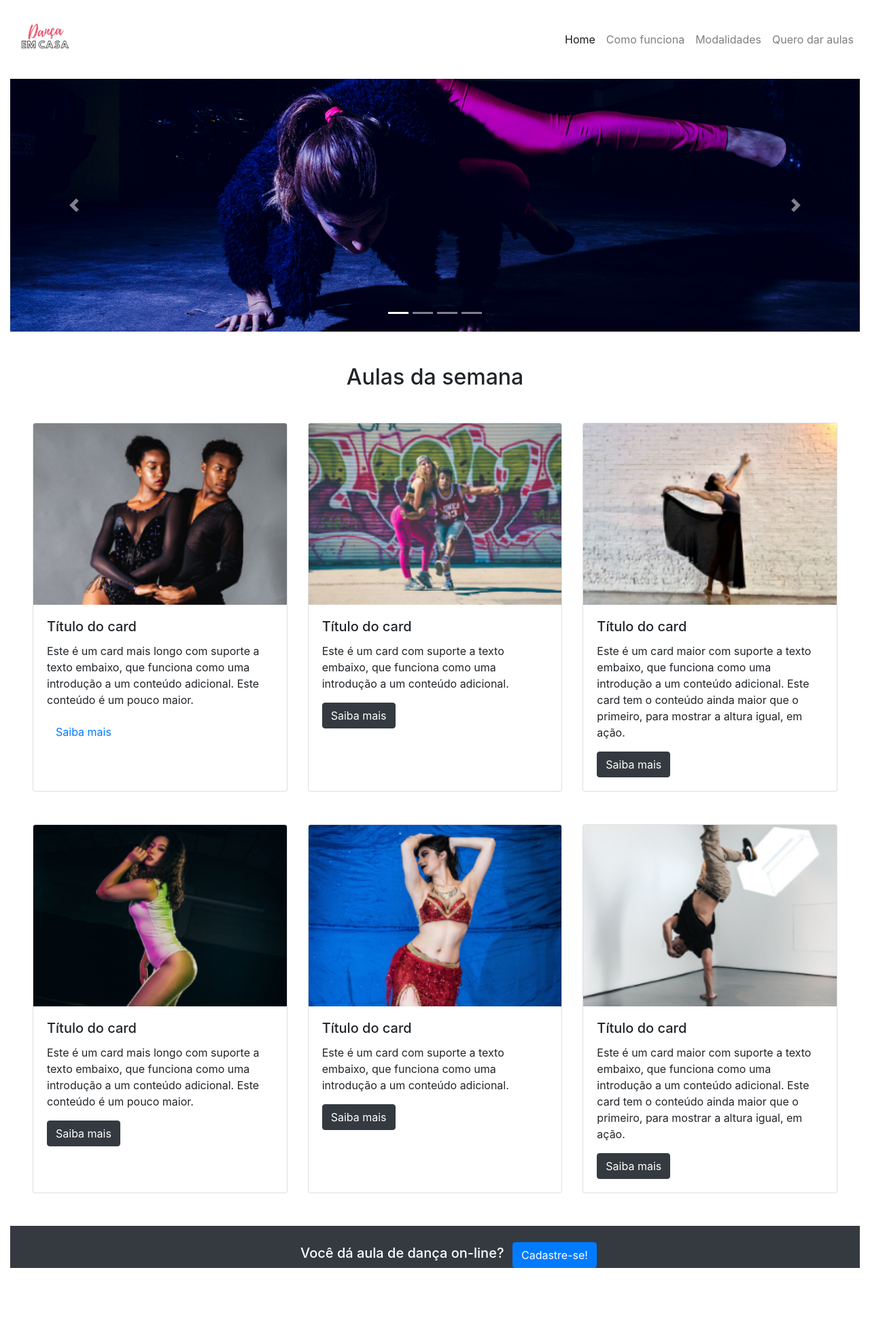
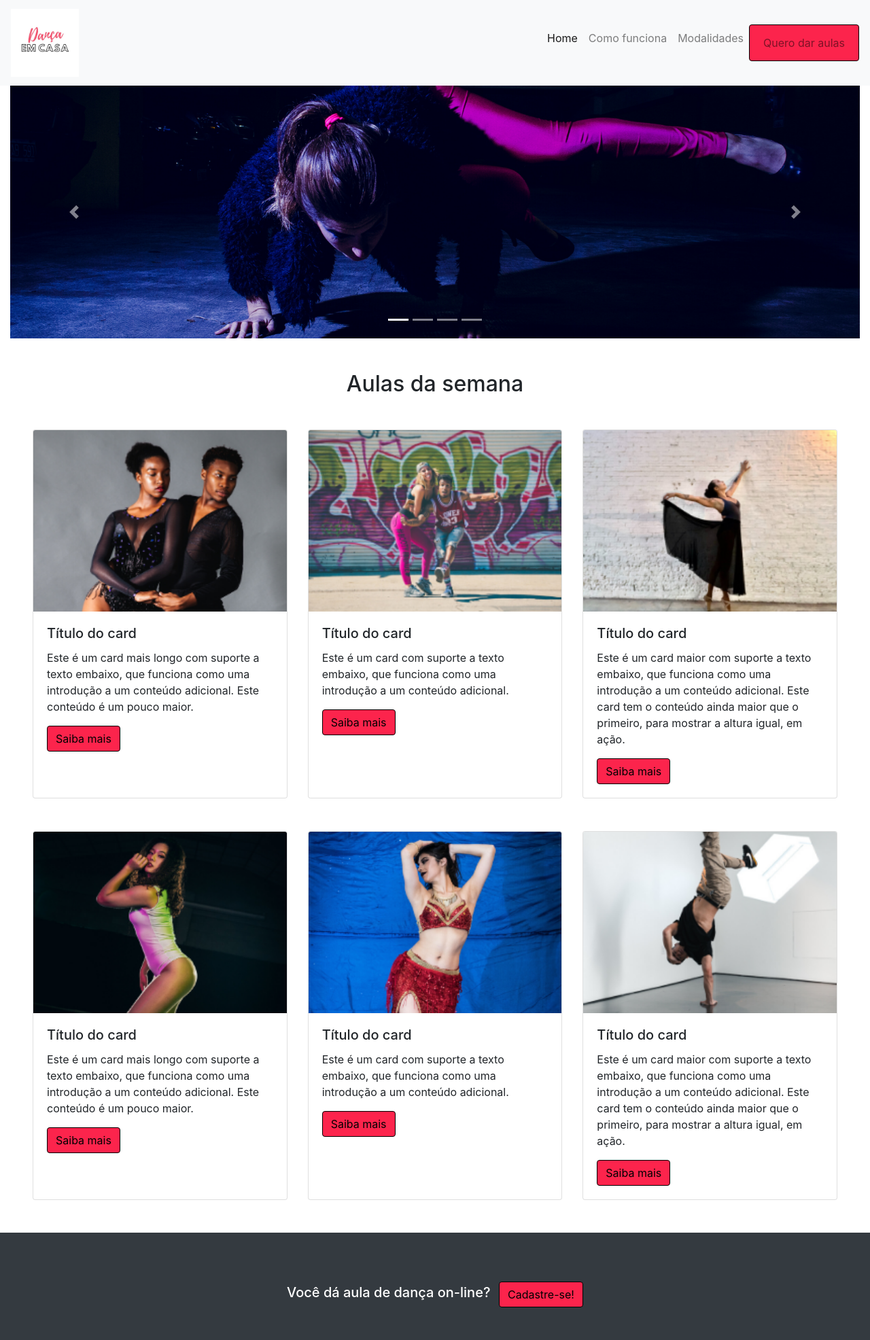
Before and after one commit to thaisvalverdef/projeto-dh, a PHP site: page / in a window 1280 px wide. Shown: the whole page at 68% size. Before the commit the page ends 1866 px from the top, so only its background shows below. Run offline with PHP 8.4, Linux system fonts and the light colour scheme.

Commit message:
ajustes gerais

```diff
--- a/assets/css/style.css
+++ b/assets/css/style.css
@@ -1,18 +1,20 @@
-.jumbotron{
+* {
+    margin: 0;
+    padding: 0;
+    box-sizing: border-box;
+}
+
+.jumbotron {
     background-color: #F64D6B;
     color: white;
-
 }
 
-.imagemcad{
-
+.imagemcad {
     float: top left;
     margin: 0px 10px 10px 0;
-
-
 }
 
-.quero{
+.quero {
     border-radius: 20px;
     border-radius: 20px;
     border-radius: 20px;
@@ -27,9 +29,31 @@
     display: inline-block;
     cursor: pointer;
     text-align: center;
-    }
+}
 
-    .saiba{
-        background-color: #F64D6B;
-        color: black;
-    }
+.btn,
+.nav-item:last-child {
+    background-color: #fc244c;
+    color: black;
+    display: inline-block;
+    font-weight: 400;
+    text-align: center;
+    white-space: nowrap;
+    vertical-align: middle;
+    -webkit-user-select: none;
+    -moz-user-select: none;
+    -ms-user-select: none;
+    user-select: none;
+    border: 1px solid black;
+    padding: .375rem .75rem;
+    font-size: 1rem;
+    line-height: 1.5;
+    border-radius: .25rem;
+    transition: color .15s ease-in-out, background-color .15s ease-in-out, border-color .15s ease-in-out, box-shadow .15s ease-in-out;
+}
+
+.btn:hover,
+.nav-item:last-child:hover {
+    background-color: black;
+    color: #fff;
+}
--- a/cadastro.php
+++ b/cadastro.php
@@ -62,5 +62,5 @@
 </div>
 </form>
 <div class="container">
-<input class="btn btn-primary" type="submit" value="Submit">
+<input class="btn-primary" type="submit" value="Submit">
 </div>
--- a/inc/footer.php
+++ b/inc/footer.php
@@ -1,21 +1,16 @@
-
 <footer class="page-footer font-small text-white bg-dark pt-4">
-
   <div class="container-fluid">
-
-      <ul class="text-center">
+    <ul class="text-center mb-0 py-5">
       <li class="list-inline-item">
         <h5>Você dá aula de dança on-line?</h5>
       </li>
       <li class="list-inline-item">
-        <a href="#!" class="btn btn-primary btn-rounded">Cadastre-se!</a>
+        <a href="#!" class="btn">Cadastre-se!</a>
       </li>
     </ul>
-    </div>
-
+  </div>
 </footer>
-
 <script src="https://code.jquery.com/jquery-3.3.1.slim.min.js" integrity="sha384-q8i/X+965DzO0rT7abK41JStQIAqVgRVzpbzo5smXKp4YfRvH+8abtTE1Pi6jizo" crossorigin="anonymous"></script>
-    <script src="https://cdnjs.cloudflare.com/ajax/libs/popper.js/1.14.3/umd/popper.min.js" integrity="sha384-ZMP7rVo3mIykV+2+9J3UJ46jBk0WLaUAdn689aCwoqbBJiSnjAK/l8WvCWPIPm49" crossorigin="anonymous"></script>
-    <script src="https://stackpath.bootstrapcdn.com/bootstrap/4.1.3/js/bootstrap.min.js" integrity="sha384-ChfqqxuZUCnJSK3+MXmPNIyE6ZbWh2IMqE241rYiqJxyMiZ6OW/JmZQ5stwEULTy" crossorigin="anonymous"></script>
+<script src="https://cdnjs.cloudflare.com/ajax/libs/popper.js/1.14.3/umd/popper.min.js" integrity="sha384-ZMP7rVo3mIykV+2+9J3UJ46jBk0WLaUAdn689aCwoqbBJiSnjAK/l8WvCWPIPm49" crossorigin="anonymous"></script>
+<script src="https://stackpath.bootstrapcdn.com/bootstrap/4.1.3/js/bootstrap.min.js" integrity="sha384-ChfqqxuZUCnJSK3+MXmPNIyE6ZbWh2IMqE241rYiqJxyMiZ6OW/JmZQ5stwEULTy" crossorigin="anonymous"></script>
 </body>
--- a/inc/head.php
+++ b/inc/head.php
@@ -3,8 +3,8 @@
 
 <head>
     <meta charset="UTF-8">
-    <meta name="viewport" content="width=device-width, initial-scale=1, shrink-to-fit=no">
+    <meta name="viewport" content="width=device-width, initial-scale=1.0">
     <title>Dança em Casa</title>
-    <link rel="stylesheet" src="assets/img/logo_novo.png" integrity="sha384-MCw98/SFnGE8fJT3GXwEOngsV7Zt27NXFoaoApmYm81iuXoPkFOJwJ8ERdknLPMO" crossorigin="anonymous">
+    <link rel="stylesheet" href="https://stackpath.bootstrapcdn.com/bootstrap/4.1.3/css/bootstrap.min.css" integrity="sha384-MCw98/SFnGE8fJT3GXwEOngsV7Zt27NXFoaoApmYm81iuXoPkFOJwJ8ERdknLPMO" crossorigin="anonymous">
     <link rel="stylesheet" href="./assets/css/style.css">
 </head>
--- a/inc/header.php
+++ b/inc/header.php
@@ -1,38 +1,24 @@
-<head>
-    <meta charset="UTF-8">
-    <meta name="viewport" content="width=device-width, initial-scale=1.0">
-    <title>Dança em Casa</title>
-    <link rel="stylesheet" href="./assets/css/style.css">
-    <link rel="stylesheet" href="https://stackpath.bootstrapcdn.com/bootstrap/4.1.3/css/bootstrap.min.css" integrity="sha384-MCw98/SFnGE8fJT3GXwEOngsV7Zt27NXFoaoApmYm81iuXoPkFOJwJ8ERdknLPMO" crossorigin="anonymous">
-
-</head>
-
 <body>
     <header>
-    <nav class="navbar text-primary navbar-expand-lg navbar-light bg-light>
-
-            <a class="navbar-brand href="index.php">
+        <nav class="navbar text-primary navbar-expand-lg navbar-light bg-light">
+            <a class="navbar-brand" href="index.php">
                 <img src="assets/img/logo.jpeg" width="100" height="100">
-
             </a>
             <button class="navbar-toggler" type="button" data-toggle="collapse" data-target="#navbarNav" aria-controls="navbarNav" aria-expanded="false" aria-label="Toggle navigation">
                 <span class="navbar-toggler-icon"></span>
             </button>
             <div class="collapse navbar-collapse" id="navbarNav">
-
                 <ul class="navbar-nav ml-auto">
                     <li class="nav-item active">
-
                         <a class="nav-link" href="#">Home <span class="sr-only">(current)</span></a>
                     </li>
                     <li class="nav-item">
-                        <a class="nav-link" href="localhost/projeto-dh/comofunciona.php">Como funciona</a>
+                        <a class="nav-link" href="comofunciona.php">Como funciona</a>
                     </li>
-
                     <li class="navbar-nav ml-auto">
                     <li class="nav-item dropdown">
                         <a class="nav-link" href="#" data-toggle="dropdown" id="navDrop">Modalidades</a>
-                    <div class="dropdown-menu" aria-labelledby="dropdownMenuButton" >
+                        <div class="dropdown-menu" aria-labelledby="dropdownMenuButton">
                             <a class="dropdown-item" href="#">Ballet</a>
                             <a class="dropdown-item" href="#">Contemporâneo</a>
                             <a class="dropdown-item" href="#">Dança de Salão</a>
@@ -49,9 +35,6 @@
                     <li class="nav-item">
                         <a class="nav-link" class="quero">Quero dar aulas</a>
                     </li>
-
                 </ul>
-
         </nav>
-
     </header>
--- a/index.php
+++ b/index.php
@@ -1,9 +1,5 @@
+<?php require_once("./inc/head.php"); ?>
 <?php require_once("./inc/header.php"); ?>
-
-<head>
-<link rel="stylesheet" href="./assets/css/style.css">
-</head>
-
 <div class="container-fluid">
   <div id="carouselExampleIndicators" class="carousel slide" data-ride="carousel">
     <ol class="carousel-indicators">
@@ -35,9 +31,7 @@
       <span class="sr-only">Próximo</span>
     </a>
   </div>
-
   <h2 class="col-12 text-center text info mt-5 mb-5">Aulas da semana</h2>
-
   <div class="card-deck">
     <div class="card ml-5">
       <img class="card-img-top" src="assets/img/aula1.png" alt="Imagem de capa do card">
@@ -53,7 +47,7 @@
       <div class="card-body">
         <h5 class="card-title">Título do card</h5>
         <p class="card-text">Este é um card com suporte a texto embaixo, que funciona como uma introdução a um conteúdo adicional.</p>
-      <a href="#" class="btn btn btn-dark">Saiba mais</a>
+        <a href="#" class="btn">Saiba mais</a>
       </div>
     </div>
     <div class="card mr-5">
@@ -61,7 +55,7 @@
       <div class="card-body">
         <h5 class="card-title">Título do card</h5>
         <p class="card-text">Este é um card maior com suporte a texto embaixo, que funciona como uma introdução a um conteúdo adicional. Este card tem o conteúdo ainda maior que o primeiro, para mostrar a altura igual, em ação.</p>
-      <a href="#" class="btn btn btn-dark">Saiba mais</a>
+        <a href="#" class="btn">Saiba mais</a>
       </div>
     </div>
   </div>
@@ -71,7 +65,7 @@
       <div class="card-body">
         <h5 class="card-title">Título do card</h5>
         <p class="card-text">Este é um card mais longo com suporte a texto embaixo, que funciona como uma introdução a um conteúdo adicional. Este conteúdo é um pouco maior.</p>
-      <a href="#" class="btn btn btn-dark btn-rigth">Saiba mais</a>
+        <a href="#" class="btn btn-rigth">Saiba mais</a>
       </div>
     </div>
     <div class="card mt-5 mb-5">
@@ -79,7 +73,7 @@
       <div class="card-body">
         <h5 class="card-title">Título do card</h5>
         <p class="card-text">Este é um card com suporte a texto embaixo, que funciona como uma introdução a um conteúdo adicional.</p>
-      <a href="#" class="btn btn btn-dark">Saiba mais</a>
+        <a href="#" class="btn">Saiba mais</a>
       </div>
     </div>
     <div class="card mt-5 mb-5 mr-5">
@@ -87,10 +81,9 @@
       <div class="card-body">
         <h5 class="card-title">Título do card</h5>
         <p class="card-text">Este é um card maior com suporte a texto embaixo, que funciona como uma introdução a um conteúdo adicional. Este card tem o conteúdo ainda maior que o primeiro, para mostrar a altura igual, em ação.</p>
-      <a href="#" class="btn btn btn-dark">Saiba mais</a>
+        <a href="#" class="btn">Saiba mais</a>
       </div>
     </div>
   </div>
-
-
+</div>
   <?php require_once("./inc/footer.php"); ?>
```
Lines whose indentation alone changed are shown as unchanged.
